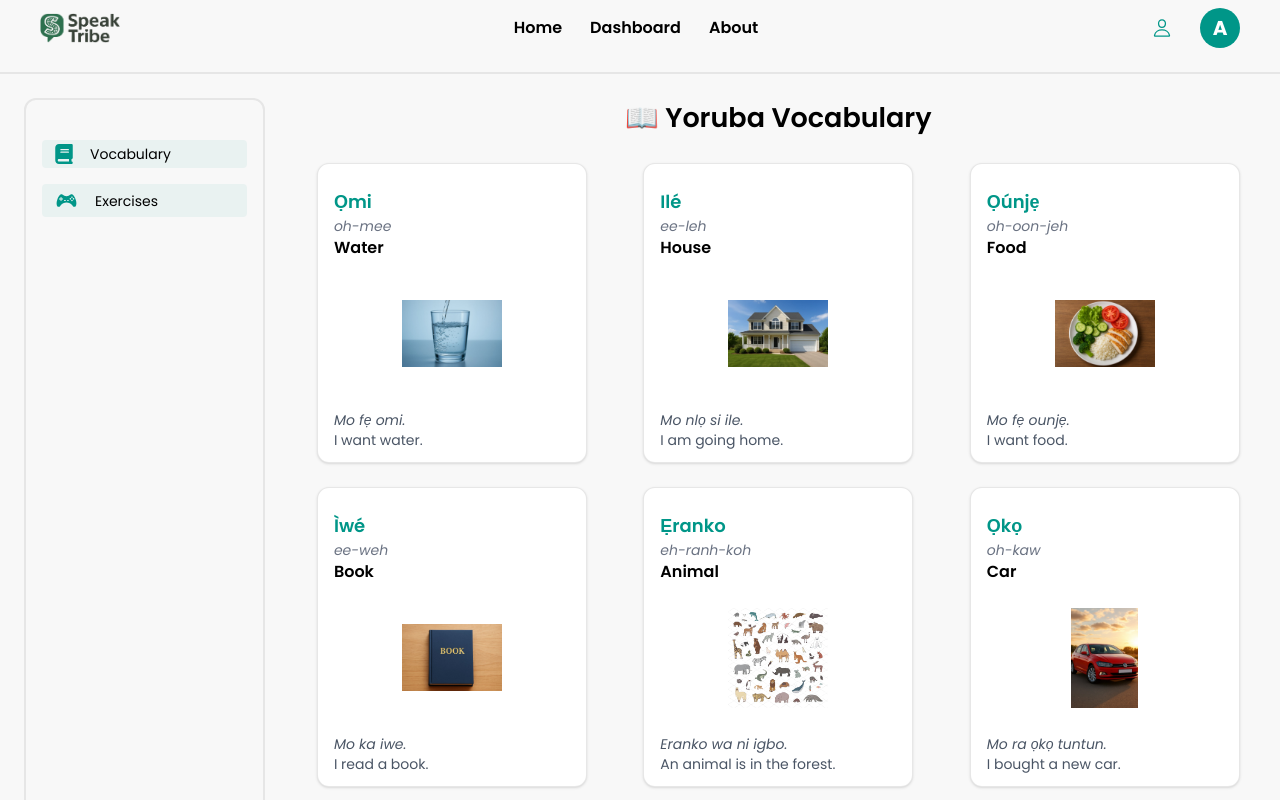
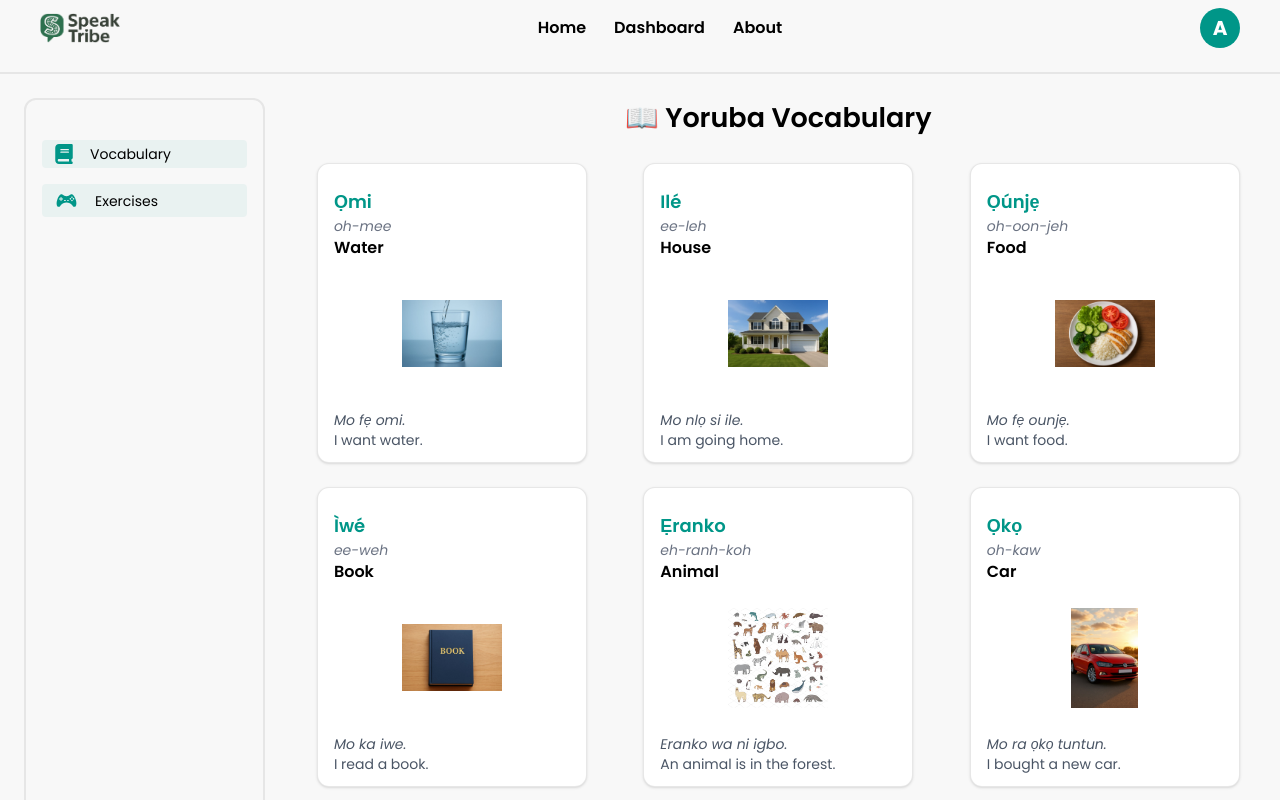
Before and after one commit to SpeakTribe-2-0/speaktribe-frontend, a React (Vite) app: page /yoruba-word in a window 1280 px wide. Shown: the top 800 px of the page. Built offline with nearby package versions, Linux system fonts and the light colour scheme.

Commit message:
done with the project

```diff
--- a/src/components/Navbar.jsx
+++ b/src/components/Navbar.jsx
@@ -59,7 +59,7 @@ const Navbar = () => {
       </div>
 
       <div className='flex justify-center items-center gap-7 cursor-pointer relative'>
-        <IoPersonOutline size={20} color='#009688' className='max-mobile:hidden' />
+        <IoPersonOutline size={20} color='#009688' className='hidden' />
 
         {/* User Profile with Initial */}
         <div
@@ -101,7 +101,7 @@ const Navbar = () => {
               </button>
               <button
                 onClick={() => {
-                  navigate('/profile');
+                  // navigate('/profile');
                   setShowUserMenu(false);
                 }}
                 className='w-full text-left px-3 py-2 rounded hover:bg-gray-100'>
```
